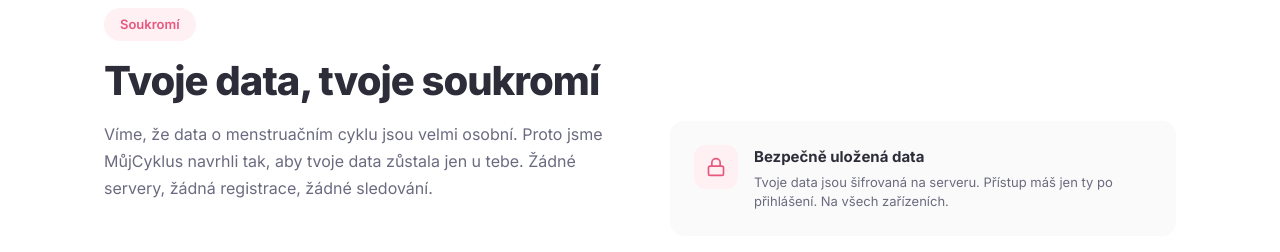
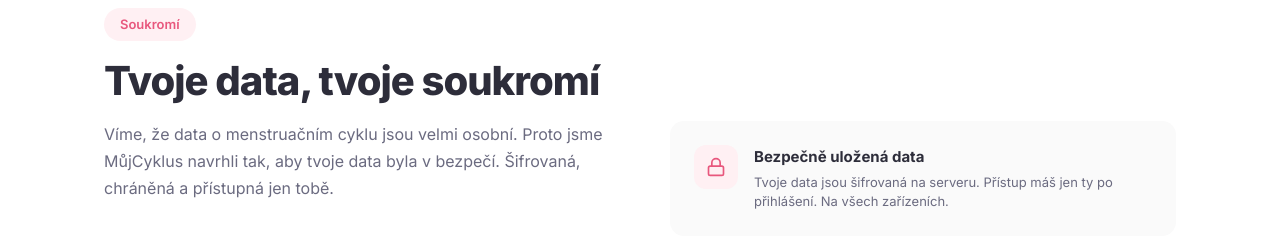
Before and after one commit to honza-hofo/mujcyklus-preview, a website: page landing.html in a window 1280 px wide. Shown: the part 2380-2632 px from the top of the page. Drawn offline with Linux system fonts and the light colour scheme.

Commit message:
Fix: remove 'no registration' text - registration exists

```diff
--- a/landing.html
+++ b/landing.html
@@ -1014,7 +1014,7 @@
             <h2 class="section-title">Tvoje data, tvoje soukromí</h2>
             <div class="privacy-content">
                 <div class="privacy-text">
-                    <p>Víme, že data o menstruačním cyklu jsou velmi osobní. Proto jsme MůjCyklus navrhli tak, aby tvoje data zůstala jen u tebe. Žádné servery, žádná registrace, žádné sledování.</p>
+                    <p>Víme, že data o menstruačním cyklu jsou velmi osobní. Proto jsme MůjCyklus navrhli tak, aby tvoje data byla v bezpečí. Šifrovaná, chráněná a přístupná jen tobě.</p>
                 </div>
                 <div class="privacy-points">
                     <div class="privacy-point">
```
